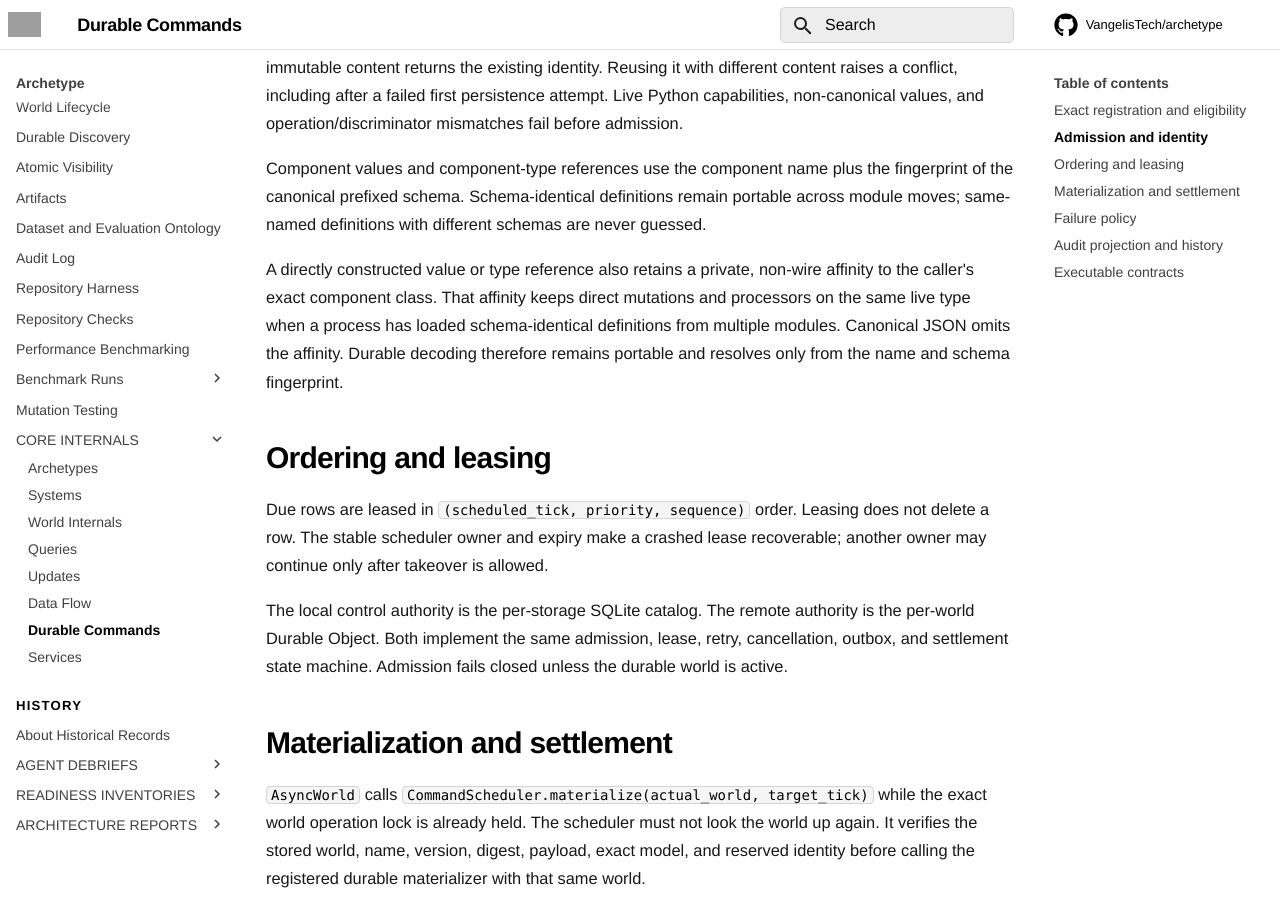
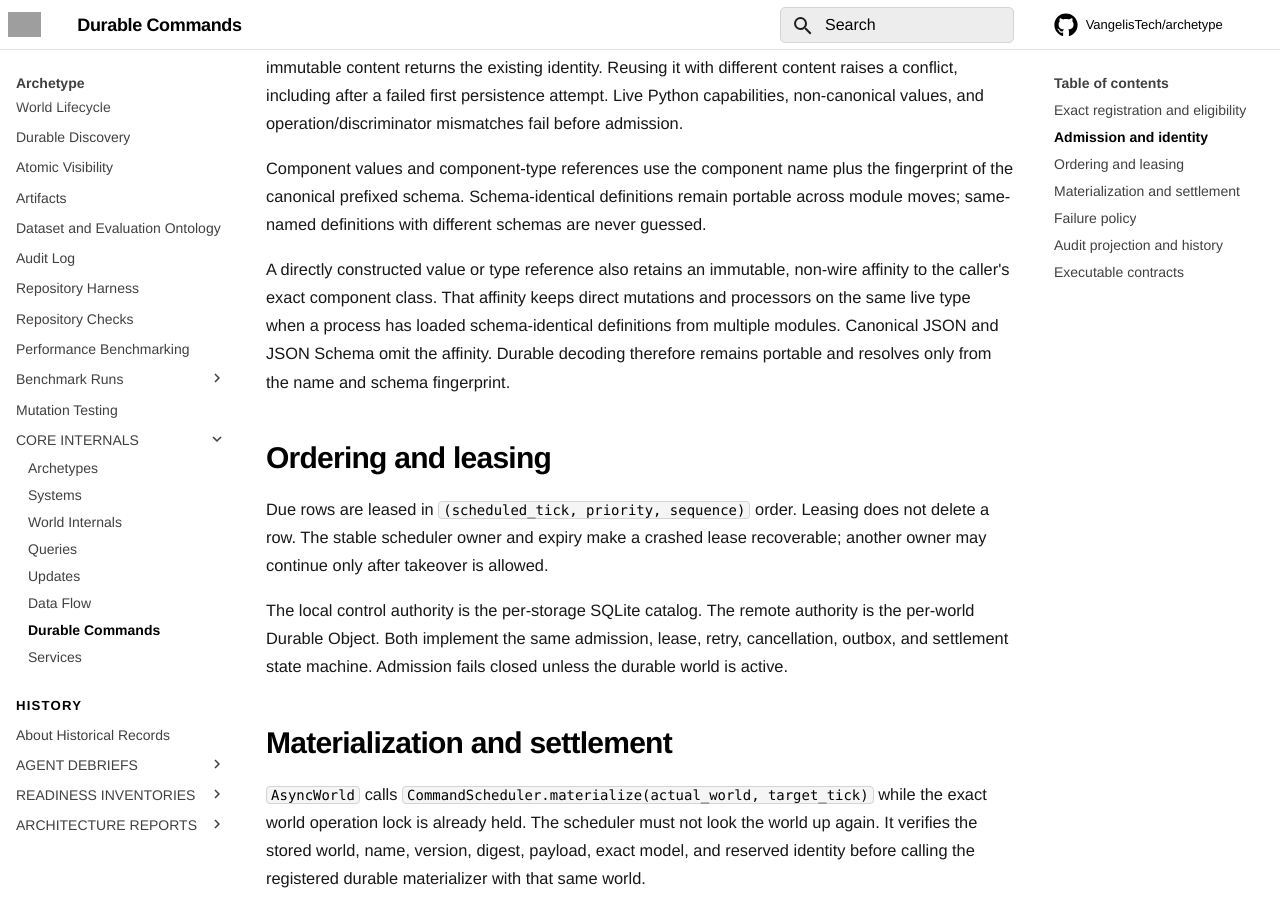
Before and after one commit to VangelisTech/archetype, an MkDocs documentation site: the page built from docs/guide/durable-commands.md, in a window 1280 px wide and 900 px high, scrolled down 2207 px. Built offline with MkDocs 1.6.1 and Material for MkDocs 9.7.7, drawn with Linux system fonts in a browser that asks for light colours; comment, search, counter and statistics services are not loaded; grey boxes are pictures that could not be loaded.

Commit message:
fix(world): freeze direct type affinity
Signed-off-by: Everett Kleven <ekleven@vangelis.tech>

```diff
--- a/docs/guide/durable-commands.md
+++ b/docs/guide/durable-commands.md
@@ -92,12 +92,12 @@ the fingerprint of the canonical prefixed schema. Schema-identical
 definitions remain portable across module moves; same-named definitions with
 different schemas are never guessed.
 
-A directly constructed value or type reference also retains a private,
+A directly constructed value or type reference also retains an immutable,
 non-wire affinity to the caller's exact component class. That affinity keeps
 direct mutations and processors on the same live type when a process has
-loaded schema-identical definitions from multiple modules. Canonical JSON
-omits the affinity. Durable decoding therefore remains portable and resolves
-only from the name and schema fingerprint.
+loaded schema-identical definitions from multiple modules. Canonical JSON and
+JSON Schema omit the affinity. Durable decoding therefore remains portable
+and resolves only from the name and schema fingerprint.
 
 ## Ordering and leasing
 
```
Also changed, not shown: 2 other files.
